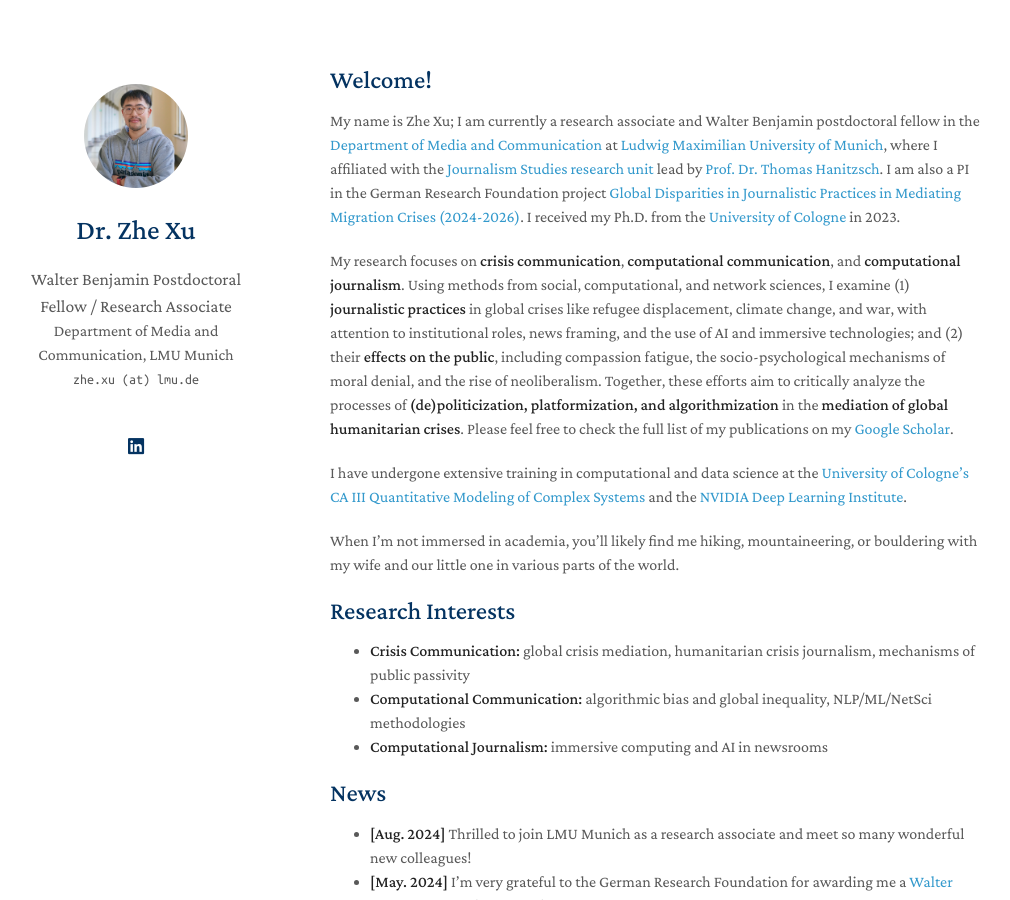
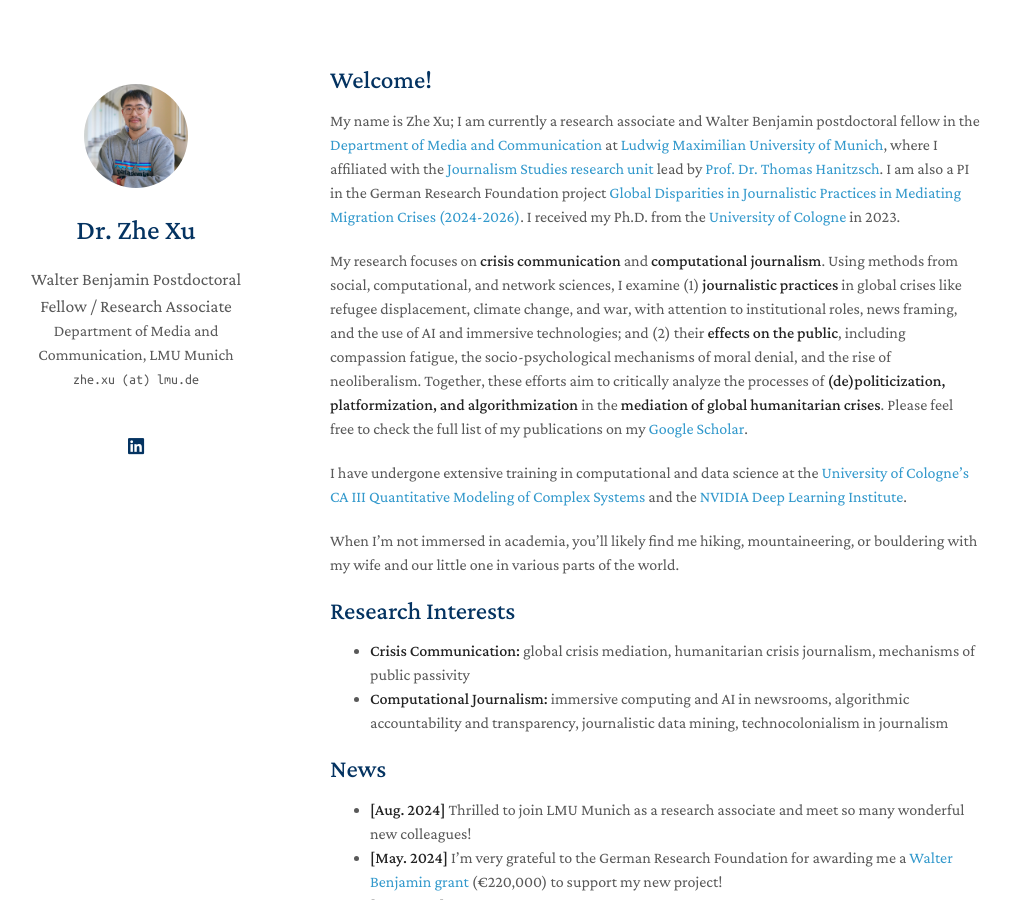
Before and after one commit to zhexuphd/home, a Jekyll site: the page built from index.md, in a window 1280 px wide and 900 px high. Shown: the whole window, without its empty margins (140-1150 px from the left). Built offline with Jekyll 4.4.1, drawn with Linux system fonts in a browser that asks for light colours; a style sheet for code colours, icons or effects is not loaded; our own code applies the rules of GitHub Pages for plain Markdown files.

Commit message:
Update index.md

```diff
--- a/index.md
+++ b/index.md
@@ -6,7 +6,7 @@ layout: homepage
 
 My name is Zhe Xu; I am currently a research associate and Walter Benjamin postdoctoral fellow in the [Department of Media and Communication](https://www.ifkw.uni-muenchen.de/index.html) at [Ludwig Maximilian University of Munich](https://www.lmu.de/en/), where I affiliated with the [Journalism Studies research unit](https://www.ifkw.uni-muenchen.de/lehrbereiche/hanitzsch/hanitzsch_profil/index.html) lead by [Prof. Dr. Thomas Hanitzsch](https://www.ifkw.uni-muenchen.de/organisation/personen/professoren/hanitzsch_thomas/index.html). I am also a PI in the German Research Foundation project [Global Disparities in Journalistic Practices in Mediating Migration Crises (2024-2026)](https://gepris.dfg.de/gepris/projekt/539233881?context=projekt&task=showDetail&id=539233881&). I received my Ph.D. from the [University of Cologne](https://portal.uni-koeln.de/es/uoc-home) in 2023.
 
-My research focuses on **crisis communication**, **computational communication**, and **computational journalism**. Using methods from social, computational, and network sciences, I examine (1) **journalistic practices** in global crises like refugee displacement, climate change, and war, with attention to institutional roles, news framing, and the use of AI and immersive technologies; and (2) their **effects on the public**, including compassion fatigue, the socio-psychological mechanisms of moral denial, and the rise of neoliberalism. Together, these efforts aim to critically analyze the processes of **(de)politicization, platformization, and algorithmization** in the **mediation of global humanitarian crises**. Please feel free to check the full list of my publications on my [Google Scholar](https://scholar.google.de/citations?user=lxUyedYAAAAJ&hl=en&oi=sra).
+My research focuses on **crisis communication** and **computational journalism**. Using methods from social, computational, and network sciences, I examine (1) **journalistic practices** in global crises like refugee displacement, climate change, and war, with attention to institutional roles, news framing, and the use of AI and immersive technologies; and (2) their **effects on the public**, including compassion fatigue, the socio-psychological mechanisms of moral denial, and the rise of neoliberalism. Together, these efforts aim to critically analyze the processes of **(de)politicization, platformization, and algorithmization** in the **mediation of global humanitarian crises**. Please feel free to check the full list of my publications on my [Google Scholar](https://scholar.google.de/citations?user=lxUyedYAAAAJ&hl=en&oi=sra).
 
 I have undergone extensive training in computational and data science at the [University of Cologne's CA III Quantitative Modeling of Complex Systems](http://ml-school.uni-koeln.de/) and the [NVIDIA Deep Learning Institute](https://learn.nvidia.com/courses/course-detail?course_id=course-v1:DLI+C-FX-06+V2).
 
@@ -15,8 +15,7 @@ When I’m not immersed in academia, you’ll likely find me hiking, mountaineer
 ## Research Interests
 
 - **Crisis Communication:** global crisis mediation, humanitarian crisis journalism, mechanisms of public passivity
-- **Computational Communication:** algorithmic bias and global inequality, NLP/ML/NetSci methodologies
-- **Computational Journalism:** immersive computing and AI in newsrooms
+- **Computational Journalism:** immersive computing and AI in newsrooms, algorithmic accountability and transparency, journalistic data mining, technocolonialism in journalism
 
 ## News
 
```
